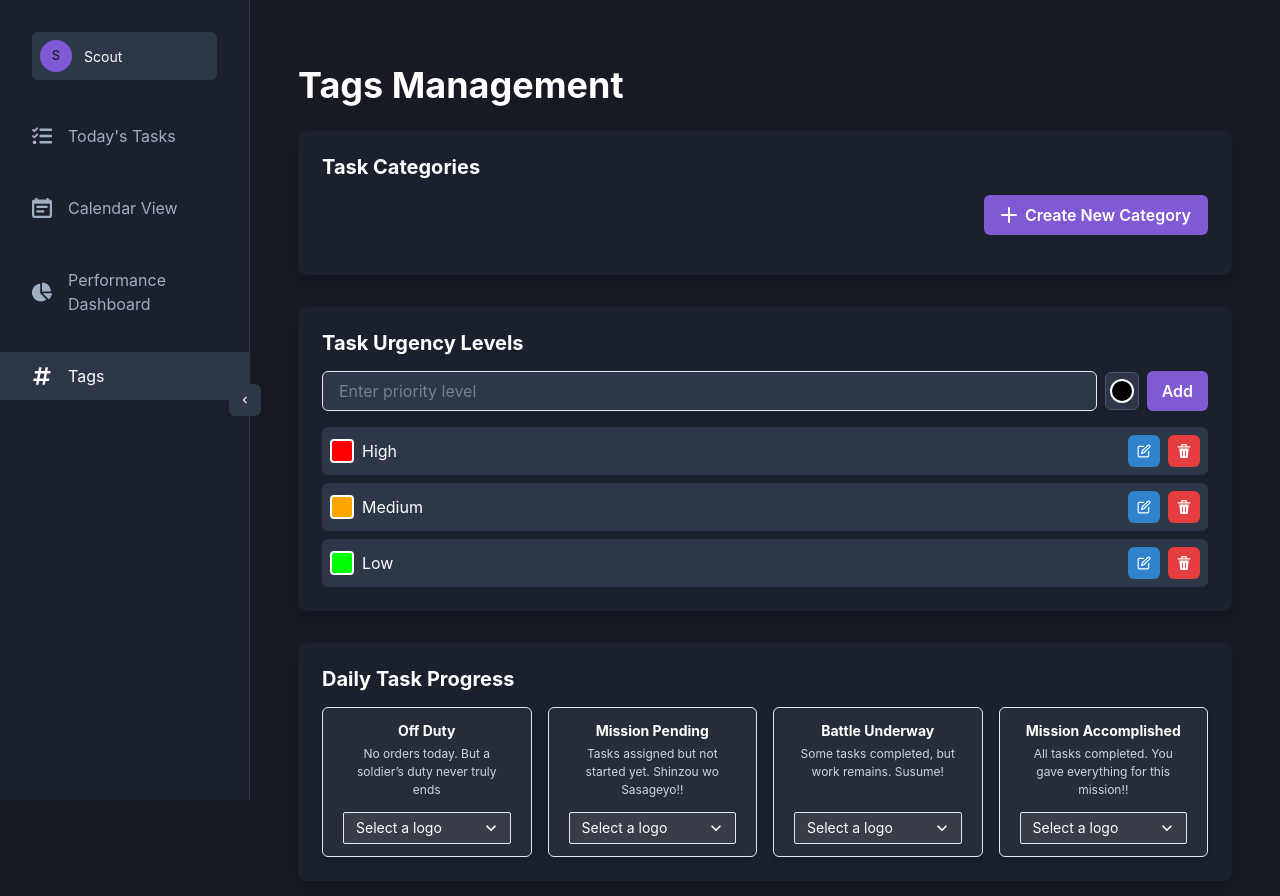
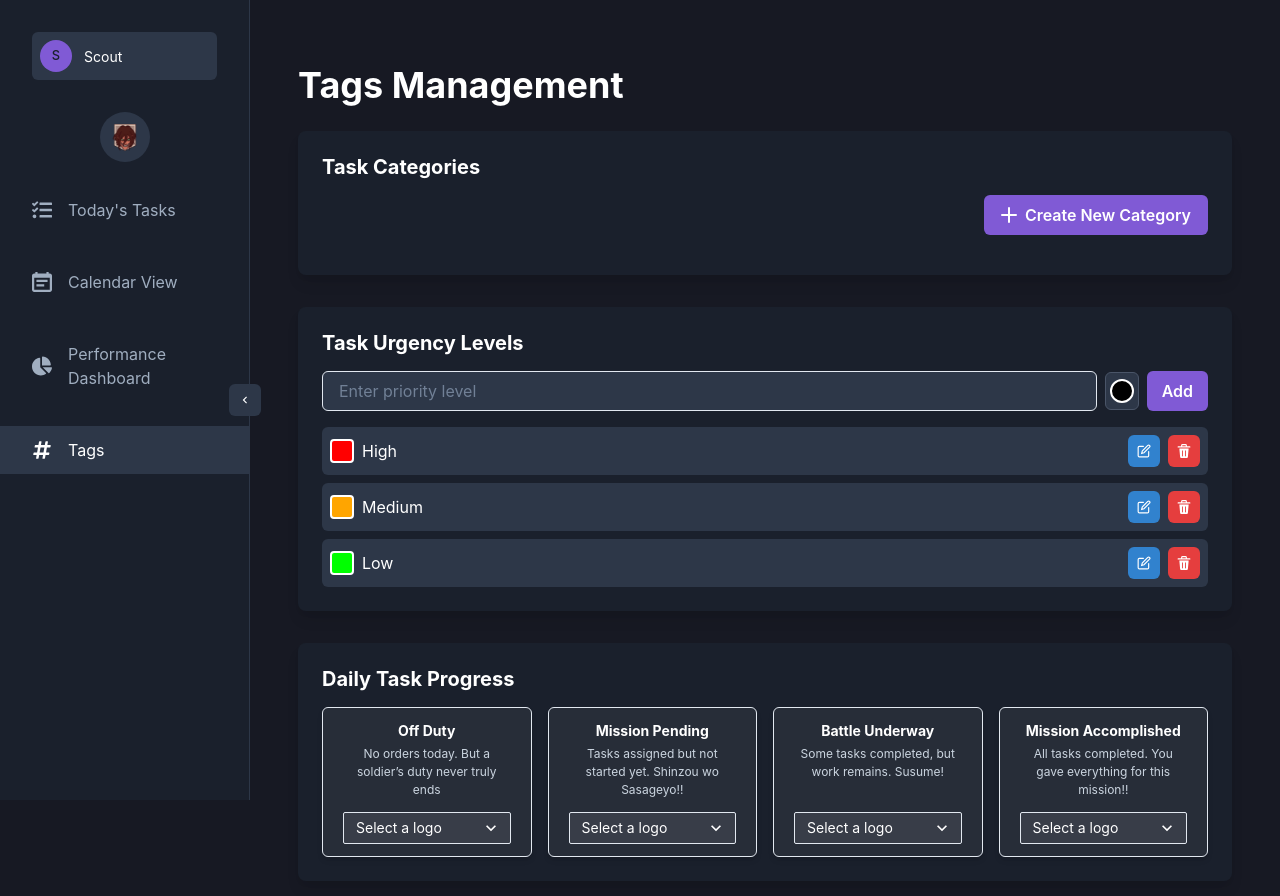
Before and after one commit to Alhassan777/DreamDuo, a React (Vite) app in the folder client/: page /tags in a window 1280 px wide. Shown: the top 896 px of the page. Built offline with nearby package versions, Linux system fonts and the light colour scheme.

Commit message:
added the icon for toggling between regular theme and aot theme

```diff
--- a/client/src/components/Sidebar.tsx
+++ b/client/src/components/Sidebar.tsx
@@ -1,14 +1,17 @@
-import { VStack, Box, Icon, Text, Flex, IconButton } from '@chakra-ui/react';
+import { VStack, Box, Icon, Text, Flex, IconButton, useColorModeValue, Tooltip } from '@chakra-ui/react';
 import { useNavigate, useLocation } from 'react-router-dom';
 import { CalendarIcon, ChevronLeftIcon, ChevronRightIcon } from '@chakra-ui/icons';
 import { FaTasks, FaHashtag, FaChartPie } from 'react-icons/fa';
+import { GiCrossedSwords } from 'react-icons/gi';
 import ProfileDropdown from './ProfileDropdown';
 import { useState } from 'react';
+import attackingTitanIcon from '../assets/attacking_titan.png';
 
 const Sidebar = () => {
   const navigate = useNavigate();
   const location = useLocation();
   const [isCollapsed, setIsCollapsed] = useState(false);
+  const [isAotMode, setIsAotMode] = useState(false);
 
   const navItems = [
     {
@@ -32,6 +35,11 @@ const Sidebar = () => {
       path: '/tags'
     }
   ];
+
+  const handleThemeToggle = () => {
+    setIsAotMode(prev => !prev);
+    // Theme switching logic will be implemented later
+  };
 
   return (
     <Box
@@ -69,6 +77,35 @@ const Sidebar = () => {
         <Box px={isCollapsed ? 4 : 8} mb={2}>
           <ProfileDropdown isCollapsed={isCollapsed} />
         </Box>
+
+        <Box px={isCollapsed ? 4 : 8}>
+          <Flex justify="center" align="center">
+            <Tooltip
+              label={isAotMode ? "Disable Attack on Titan Theme" : "Enable Attack on Titan Theme"}
+              placement="right"
+              hasArrow
+            >
+              <IconButton
+                aria-label="Toggle Theme"
+                icon={<img src={attackingTitanIcon} alt="Attack Titan" width="32" height="32" />}
+                onClick={handleThemeToggle}
+                bg={isAotMode ? 'red.600' : 'gray.700'}
+                color={isAotMode ? 'white' : 'gray.400'}
+                borderRadius="full"
+                w="50px"
+                h="50px"
+                _hover={{
+                  transform: 'rotateY(180deg)',
+                  bg: isAotMode ? 'red.700' : 'gray.600'
+                }}
+                transition="all 0.6s"
+                style={{ transformStyle: 'preserve-3d' }}
+                position="relative"
+              />
+            </Tooltip>
+          </Flex>
+        </Box>
+
         {navItems.map((item) => {
           const isActive = location.pathname === item.path;
           return (
```
Also changed, not shown: client/src/assets/attacking_titan.png (added).
